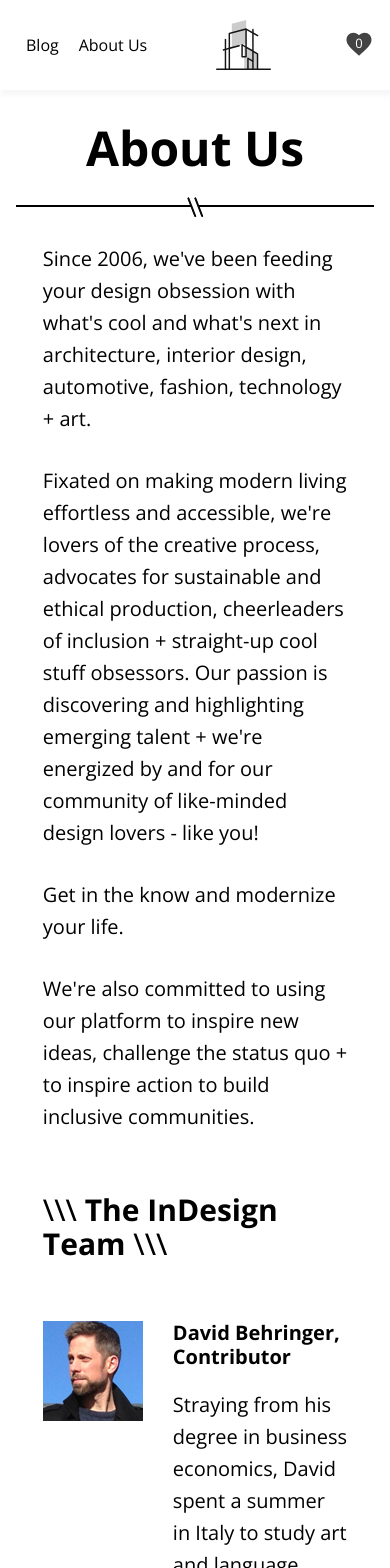
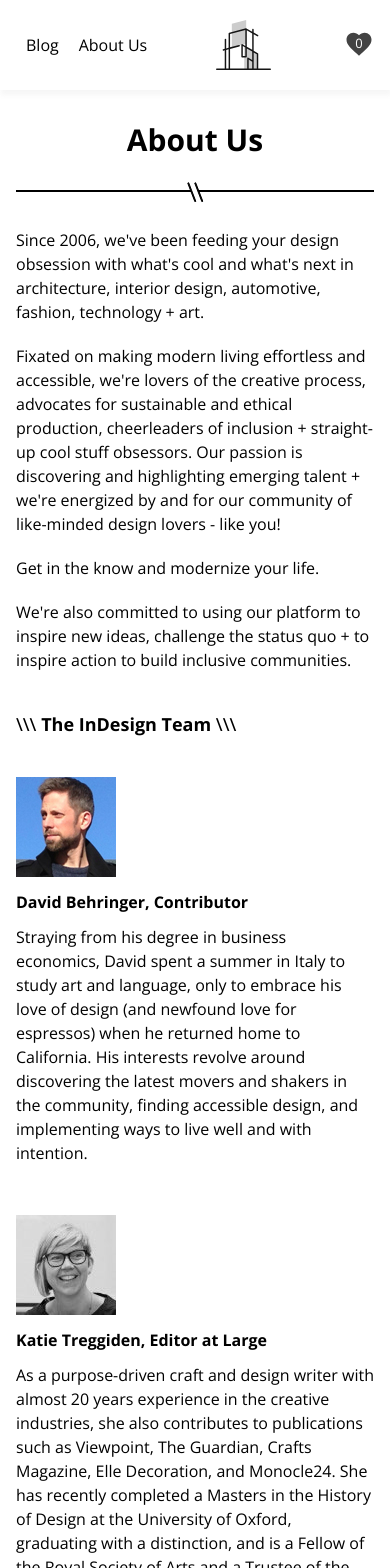
Before and after one commit to tetiana-kozak/design-blog, a React (Create React App) app: page /about-us in a window 390 px wide. Shown: the top 1568 px of the page. Built offline with nearby package versions, Linux system fonts and the light colour scheme.

Commit message:
add: responsive to about us page

```diff
--- a/src/media-style.scss
+++ b/src/media-style.scss
@@ -2,13 +2,6 @@
   .favorites__card {
     .favorites__img {
       max-height: 260px;
-    }
-  }
-}
-@media (max-width: 900px) {
-  .favorites__card {
-    .favorites__img {
-      max-height: 100%;
     }
   }
 }
@@ -63,6 +56,14 @@
         font-size: 42px;
         line-height: 48px;
       }
+    }
+  }
+}
+
+@media (max-width: 900px) {
+  .favorites__card {
+    .favorites__img {
+      max-height: 100%;
     }
   }
 }
@@ -174,6 +175,123 @@
       height: 300px;
     }
   }
+
+  .container {
+    max-width: 100%;
+    margin: 0;
+  }
+
+  .page-title {
+    font-size: 40px;
+    line-height: 50px;
+  }
+
+  .about-us {
+    .general-info {
+      p {
+        font-size: 18px;
+        line-height: 26px;
+        margin-bottom: 20px;
+      }
+    }
+    .team {
+      .team-member-card {
+        .card-description {
+          font-size: 18px;
+          .name {
+            line-height: 22px;
+          }
+          p {
+            line-height: 26px;
+          }
+        }
+      }
+    }
+
+    .FAQ {
+      .accordion {
+        .accordion-container {
+          .summary {
+            h6 {
+              font-size: 18px;
+              line-height: 26px;
+            }
+          }
+          .details {
+            p {
+              font-size: 18px;
+              line-height: 26px;
+            }
+          }
+        }
+      }
+    }
+
+    h2 {
+      font-size: 24px;
+      line-height: 32px;
+      margin: 50px 0;
+    }
+  }
+}
+
+@media (max-width: 560px) {
+  .page-title {
+    font-size: 30px;
+    line-height: 40px;
+  }
+
+  .about-us {
+    .general-info {
+      p {
+        font-size: 16px;
+        line-height: 24px;
+      }
+    }
+    .team {
+      .team-member-card {
+        flex-direction: column;
+
+        .card-description {
+          font-size: 16px;
+          margin-left: 0;
+          .name {
+            line-height: 26px;
+            margin-bottom: 10px;
+            margin-top: 10px;
+          }
+          p {
+            line-height: 24px;
+          }
+        }
+      }
+    }
+
+    .FAQ {
+      .accordion {
+        .accordion-container {
+          .summary {
+            h6 {
+              font-size: 16px;
+              line-height: 24px;
+            }
+          }
+          .details {
+            p {
+              font-size: 16px;
+              line-height: 24px;
+            }
+          }
+        }
+      }
+    }
+
+    h2 {
+      font-size: 18px;
+      line-height: 25px;
+      margin: 40px 0;
+    }
+  }
 }
 
 @media (max-width: 425px) {
```
